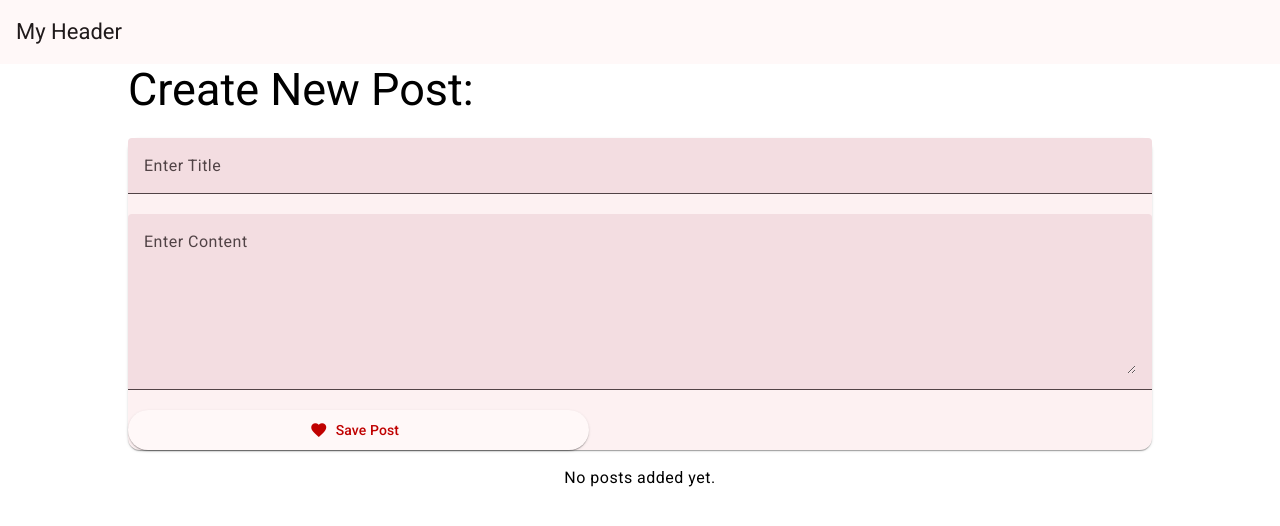
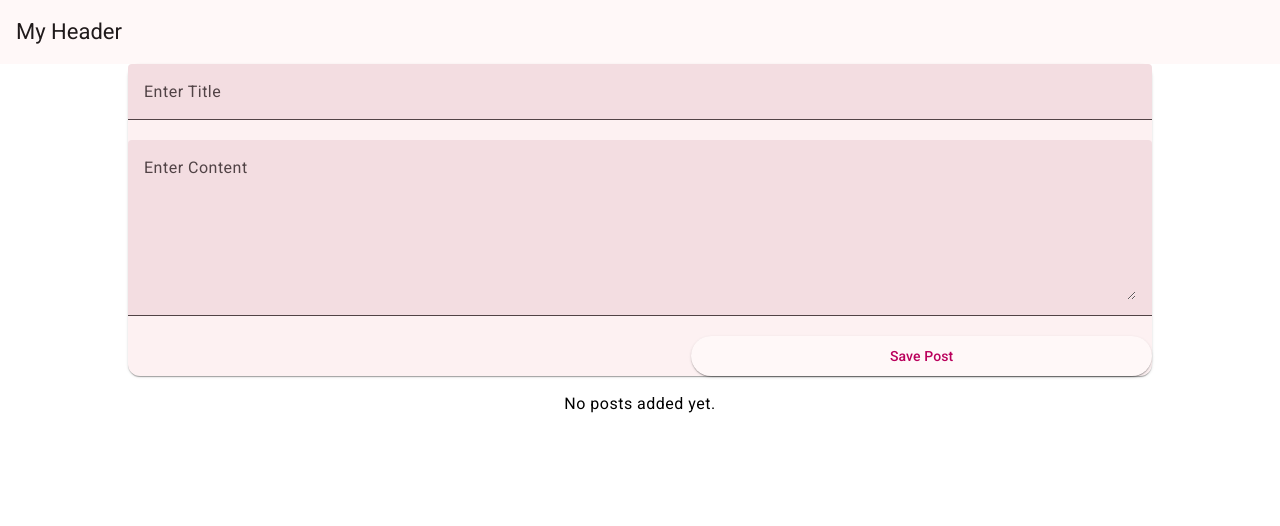
Before and after one commit to southplatte/UdemyMEANCourse, an Angular app in the folder MeanCourse/: page / in a window 1280 px wide. Shown: the top 526 px of the page. Built offline with nearby package versions, Linux system fonts and the light colour scheme.

Commit message:
lesson 26 adding error handling to forms

```diff
--- a/MeanCourse/src/app/posts/post-create/post-create.component.html
+++ b/MeanCourse/src/app/posts/post-create/post-create.component.html
@@ -1,12 +1,13 @@
-<div>
-    <h2>{{ createPostMsg }} </h2>
-    <mat-card>
+<mat-card>
+    <form (submit)="onAddPost(postForm)" #postForm="ngForm">
         <mat-form-field>
-            <input matInput type="text" [(ngModel)]="enteredTitle" placeholder="Enter Title">
+            <input matInput type="text" name="title" placeholder="Enter Title" minlength="5" required ngModel #title="ngModel">
+            <mat-error *ngIf="title.invalid">Please Enter A Post Title</mat-error>
         </mat-form-field>
         <mat-form-field>
-            <textarea rows="6" [(ngModel)]="enteredContent" matInput placeholder="Enter Content"></textarea>
+            <textarea rows="6" name="content" matInput placeholder="Enter Content" ngModel #content="ngModel" minlength="20"></textarea>
+            <mat-error *ngIf="content.invalid">Please Enter At Least 20 characters of content.</mat-error>
         </mat-form-field>
-        <button (click)="onAddPost()" mat-raised-button color="accent"><mat-icon>favorite</mat-icon>Save Post</button>
-    </mat-card>
-</div>
+        <button mat-raised-button type="submit">Save Post</button>
+    </form>
+</mat-card>
--- a/MeanCourse/src/app/posts/post-create/post-create.component.ts
+++ b/MeanCourse/src/app/posts/post-create/post-create.component.ts
@@ -1,9 +1,11 @@
 import { Component, EventEmitter, Output } from '@angular/core';
-import { FormsModule } from '@angular/forms';
+import { FormsModule, NgForm } from '@angular/forms';
 import { MatInputModule } from '@angular/material/input';
 import {MatButtonModule} from '@angular/material/button';
 import { MatIconModule } from '@angular/material/icon';
 import { MatCardModule } from '@angular/material/card';
+import { MatError } from '@angular/material/input';
+import { NgIf } from '@angular/common';
 
 //do not include these in the component imports
 //import { EventEmitter } from '@angular/core';
@@ -14,7 +16,7 @@ import { Post } from '../posts.model';
 @Component({
   selector: 'app-post-create',
   standalone: true,
-  imports: [FormsModule, MatInputModule, MatButtonModule, MatIconModule, MatCardModule],
+  imports: [FormsModule, MatInputModule, MatButtonModule, MatIconModule, MatCardModule, MatError, NgIf],
   templateUrl: './post-create.component.html',
   styleUrl: './post-create.component.css'
 
@@ -22,15 +24,18 @@ import { Post } from '../posts.model';
 export class PostCreateComponent {
   createPostMsg = 'Create New Post: ';
   enteredTitle = '';
-  enteredContent = '';
+  content = '';
   @Output() postCreated = new EventEmitter<Post>();
 
   newPost = 'NO CONTENT';
-  onAddPost(){
+  onAddPost(form: NgForm){
+    if(form.invalid){
+      return;
+    }
     //this.newPost = this.enteredValue;
     const post: Post = {
-      title: this.enteredTitle,
-      content: this.enteredContent
+      title: form.value.title,
+      content: form.value.content
     }
     this.postCreated.emit(post);
   }
```
